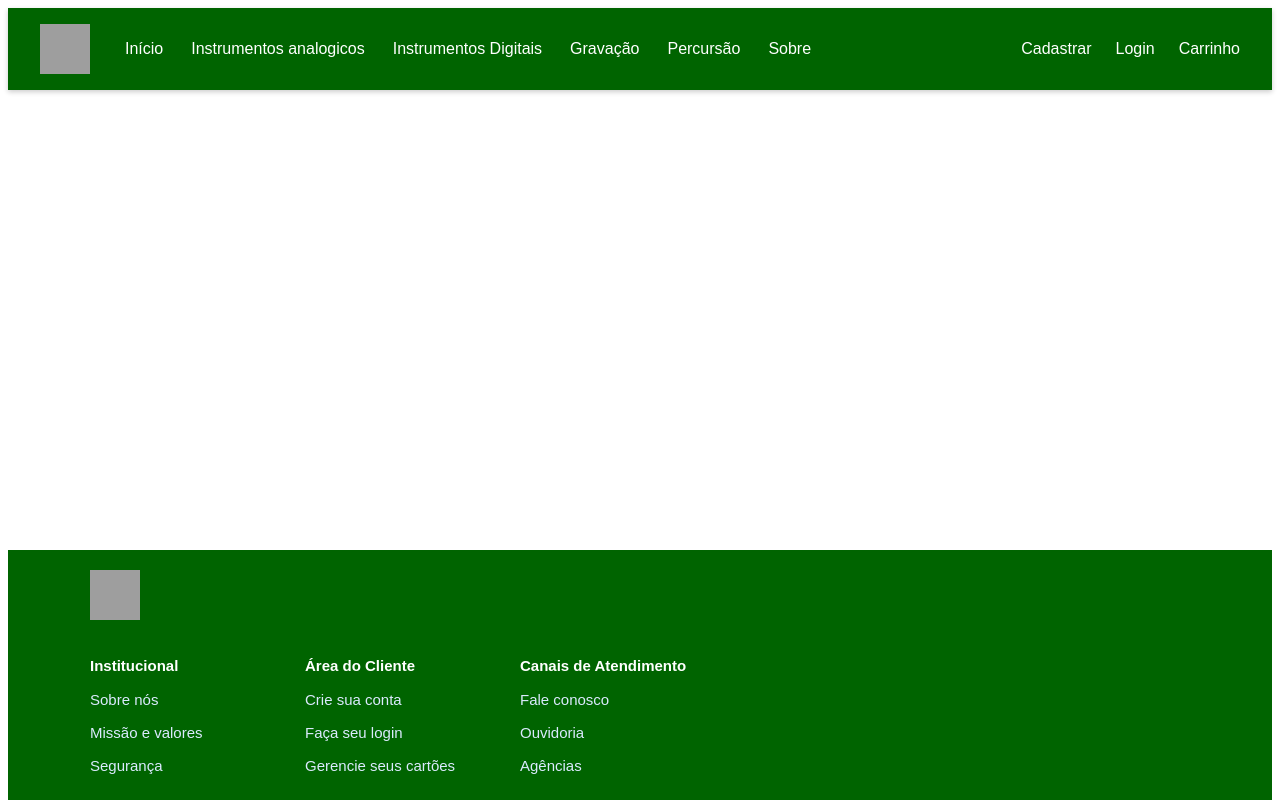
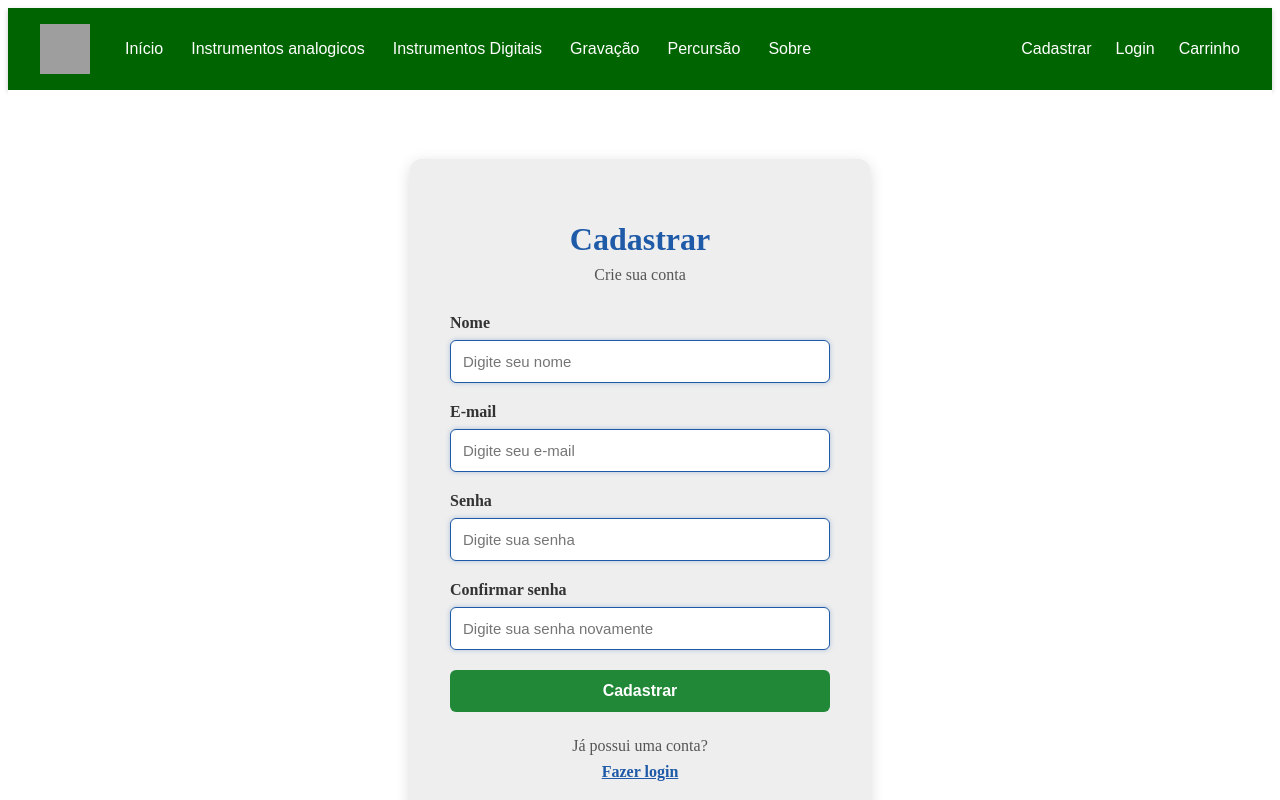
Before and after one commit to TaffarelAS/ProjectPI, an Angular app: page /cadastrar in a window 1280 px wide. Before the commit this address led to /. Shown: the top 800 px of the page. Built offline with nearby package versions, Linux system fonts and the light colour scheme; grey boxes are pictures that could not be loaded.

Commit message:
feat: adiciona navegacao entre telas, além de desing ao cadastro.

```diff
--- a/src/app/app.routes.ts
+++ b/src/app/app.routes.ts
@@ -2,9 +2,11 @@ import { Routes } from '@angular/router';
 import { Login } from './pages/login/login';
 import { Carrinho } from './pages/carrinho/carrinho';
 import { Home } from './pages/home/home';
+import { Cadastrar } from './pages/cadastrar/cadastrar';
 
 export const routes: Routes = [
     {path: 'login', component: Login},
     {path: 'carrinho', component: Carrinho},
+    {path: 'cadastrar', component: Cadastrar},
     {path: '', component: Home}
 ];
--- a/src/app/pages/cadastrar/cadastrar.css
+++ b/src/app/pages/cadastrar/cadastrar.css
@@ -0,0 +1,165 @@
+.cadastro-container {
+
+min-height: 100vh;
+
+display: flex;
+
+justify-content: center;
+
+align-items: center;
+
+background-color: white;
+
+}
+
+.cadastro-box {
+
+width: 380px;
+
+padding: 40px;
+
+background-color: #eeeeee;
+
+border-radius: 12px;
+
+box-shadow: 0 4px 15px rgba(0, 0, 0, 0.15);
+
+}
+
+.cadastro-header {
+
+text-align: center;
+
+margin-bottom: 30px;
+
+}
+
+.cadastro-header h1 {
+
+margin-bottom: 8px;
+
+color: #1e5aa8;
+
+}
+
+.cadastro-header p {
+
+margin: 0;
+
+color: #555555;
+
+}
+
+.form-group {
+
+display: flex;
+
+flex-direction: column;
+
+margin-bottom: 20px;
+
+}
+
+.form-group label {
+
+margin-bottom: 8px;
+
+font-weight: bold;
+
+color: #333333;
+
+}
+
+.form-group input {
+
+padding: 12px;
+
+border: 1px solid #cccccc;
+
+border-radius: 6px;
+
+font-size: 15px;
+
+}
+
+.cadastro-box button {
+
+width: 100%;
+
+padding: 12px;
+
+border: none;
+
+border-radius: 6px;
+
+background-color: #28a745;
+
+color: white;
+
+font-size: 16px;
+
+font-weight: bold;
+
+cursor: pointer;
+
+}
+
+.cadastro-box button {
+
+background-color: #218838;
+
+}
+
+.form-group input {
+
+outline: none;
+
+border-color: #1e5aa8;
+
+box-shadow: 0 0 5px rgba(30, 90, 168, 0.3);
+
+}
+
+.login {
+
+margin-top: 25px;
+
+text-align: center;
+
+}
+
+.login p {
+
+margin-bottom: 8px;
+
+color: #555555;
+
+}
+
+.login a {
+
+color: #1e5aa8;
+
+font-weight: bold;
+
+text-decoration: none;
+
+}
+
+.login a {
+
+text-decoration: underline;
+
+}
+
+@media (max-width: 480px) {
+
+.cadastro-box {
+
+width: 90%;
+
+padding: 30px 20px;
+
+}
+
+}
--- a/src/app/pages/cadastrar/cadastrar.html
+++ b/src/app/pages/cadastrar/cadastrar.html
@@ -0,0 +1,67 @@
+<link rel="stylesheet" href="cadastrar.css">
+
+<div class="cadastro-container">
+
+<div class="cadastro-box">
+
+<div class="cadastro-header">
+  <h1>Cadastrar</h1>
+  <p>Crie sua conta</p>
+</div>
+
+<form>
+
+  <div class="form-group">
+    <label for="nome">Nome</label>
+    <input
+      type="text"
+      id="nome"
+      name="nome"
+      placeholder="Digite seu nome"
+    >
+  </div>
+
+  <div class="form-group">
+    <label for="email">E-mail</label>
+    <input
+      type="email"
+      id="email"
+      name="email"
+      placeholder="Digite seu e-mail"
+    >
+  </div>
+
+  <div class="form-group">
+    <label for="senha">Senha</label>
+    <input
+      type="password"
+      id="senha"
+      name="senha"
+      placeholder="Digite sua senha"
+    >
+  </div>
+
+  <div class="form-group">
+    <label for="confirmarSenha">Confirmar senha</label>
+    <input
+      type="password"
+      id="confirmarSenha"
+      name="confirmarSenha"
+      placeholder="Digite sua senha novamente"
+    >
+  </div>
+
+  <button type="button" (click)="cadastrar()">Cadastrar</button>
+
+</form>
+
+<p>{{ mensagem }}</p>
+
+<div class="login">
+  <p>Já possui uma conta?</p>
+  <a routerLink="/login">Fazer login</a>
+</div>
+
+</div>
+
+</div>
--- a/src/app/pages/login/login.html
+++ b/src/app/pages/login/login.html
@@ -1,6 +1,6 @@
 
 <!--
-  Mexi em algumas coisas daqui para aparecer as notificações se  ologin foi bem sucedido ou não
+  Mexi em algumas coisas daqui para aparecer as notificações se  o login foi bem sucedido ou não
 -->
 
 <link rel="stylesheet" href="login.css">
@@ -43,7 +43,7 @@
 
     <div class="register">
       <p>Ainda não possui uma conta?</p>
-      <a href="#">Criar conta</a>
+      <a routerLink="/cadastrar">Criar conta</a>
     </div>
 
   </div>
--- a/src/app/pages/login/login.ts
+++ b/src/app/pages/login/login.ts
@@ -1,7 +1,8 @@
 import { Component } from '@angular/core';
+import { RouterLink } from '@angular/router';
 
 @Component({
-  imports: [],
+  imports: [RouterLink],
   selector: 'app-login',
   styleUrl: './login.css',
   templateUrl: './login.html',
--- a/src/app/shared/footer/footer.html
+++ b/src/app/shared/footer/footer.html
@@ -11,8 +11,8 @@
             </section>
             <section>
                 <h2>Área do Cliente</h2>
-                <a routerLink="#conta">Crie sua conta</a>
-                <a routerLink="#login">Faça seu login</a>
+                <a routerLink="/cadastrar">Crie sua conta</a>
+                <a routerLink="/login">Faça seu login</a>
                 <a href="#cartoes">Gerencie seus cartões</a>
             </section>
             <section>
--- a/src/app/shared/menu/menu.html
+++ b/src/app/shared/menu/menu.html
@@ -3,7 +3,7 @@
         <div class="navbar-esquerda">
             <img src="logo.png" alt="Logo" width="50" height="50"> <!-- a porra da imagem n vai nesse cu -->
             <ul class="navbar-list">
-                <li><a routerLink="home">Início</a></li>
+                <li><a routerLink="/">Início</a></li>
                 <li><a href="analog">Instrumentos analogicos</a></li>
                 <li><a href="digital">Instrumentos Digitais</a></li>
                 <li><a href="gravacao">Gravação</a></li>
@@ -12,9 +12,9 @@
             </ul>
         </div>
         <div class="navbar-acoes">
-            <a routerLink="cadastrar">Cadastrar</a>
-            <a routerLink="login">Login</a>
-            <a routerLink="carrinho">Carrinho</a>
+            <a routerLink="/cadastrar">Cadastrar</a>
+            <a routerLink="/login">Login</a>
+            <a routerLink="/carrinho">Carrinho</a>
         </div>
     </div>
 </nav>
```
